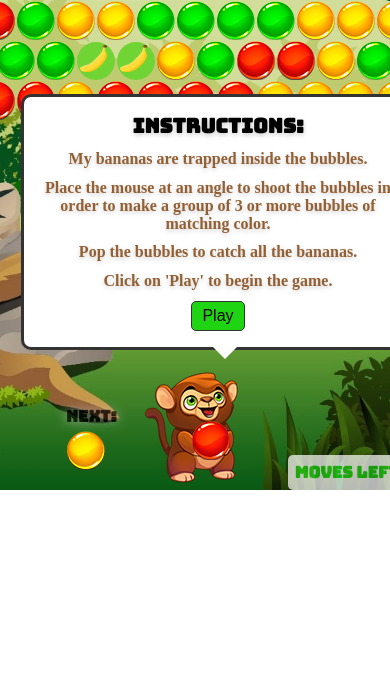
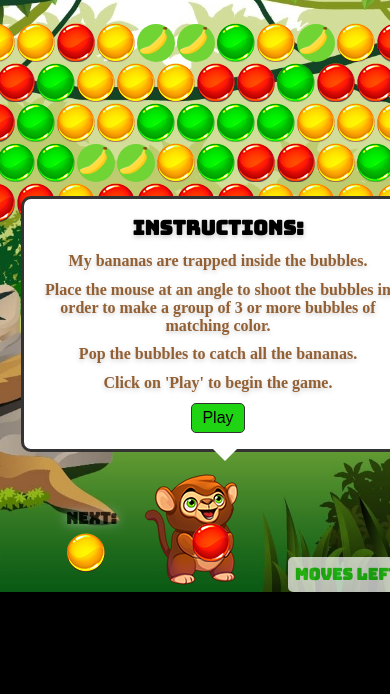
Before and after one commit to bhanu-gupta/bubble-pop, a website built with webpack: page index.html in a window 390 px wide. Shown: the part 150-844 px from the top of the page. Built offline with nearby package versions, Linux system fonts and the light colour scheme.

Commit message:
make the design responsive

```diff
--- a/src/css/board.css
+++ b/src/css/board.css
@@ -1,6 +1,15 @@
 * {
     padding: 0;
     margin: 0;
+}
+
+body {
+    display: flex;
+    background: #000;
+    justify-content: center;
+    height: 100vh;
+    width: 100vw;
+    align-items: center;
 }
 
 canvas {
@@ -21,8 +30,6 @@ canvas {
 .bubble-game {
     display: flex;
     justify-content: center;
-    background: #000;
-    height: 640px;
 }
 
 .bubble-game .instructions{
```
